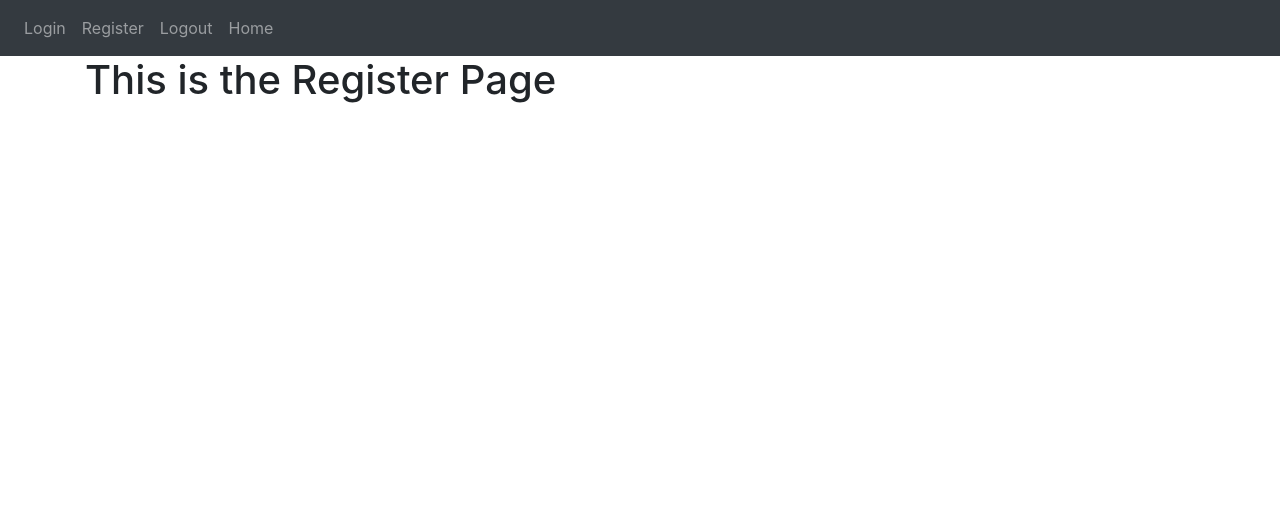
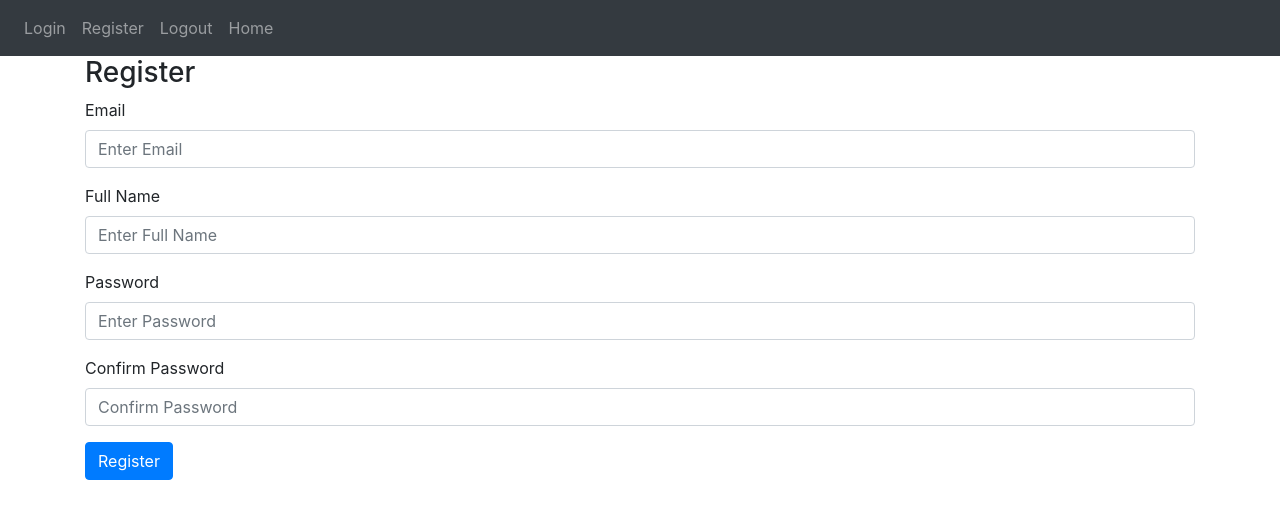
Before and after one commit to megvortex/flask-webapp, a Flask app: page /register in a window 1280 px wide. Shown: the top 519 px of the page. Run offline with Flask 3, Linux system fonts and the light colour scheme; some libraries are stand-ins or nearby versions.

Commit message:
register & login page

```diff
--- a/website/auth.py
+++ b/website/auth.py
@@ -1,13 +1,37 @@
-from flask import Blueprint, render_template
+from flask import Blueprint, render_template, request, flash
+from .models import User
+from werkzeug.security import generate_password_hash, check_password_hash
+
 
 auth = Blueprint('auth', __name__)
 
-@auth.route('/login')
+@auth.route('/login', methods=['GET', 'POST'])
 def login():
-    return render_template('login.html', text="This is the Login Page - Test", boolean=False)
+    data = request.form
+    if request.method == 'POST':
+        print(data)
+    return render_template('login.html', text="This is the Login Page - Test")
 
-@auth.route('/register')
+@auth.route('/register', methods=['GET', 'POST'])
 def register():
+    if request.method == 'POST':
+        email = request.form.get('email')
+        fullname = request.form.get('fullname')
+        password = request.form.get('password')
+        confirm_password = request.form.get('confirm_password')
+
+        if len(email) < 4:
+            flash('Email must be greater than 3 characters', category='error')
+        elif len(fullname) < 6:
+            flash('Full name must be greater than 5 characters', category='error')
+        elif password != confirm_password:
+            flash('Passwords do not match', category='error')
+        elif len(password) < 7:
+            flash('Password must be at least 6 characters', category='error')
+        else:
+            new_user = User(email=email, fullname=fullname, password=password)
+            flash('Account created!', category='success')
+
     return render_template('register.html')
 
 @auth.route('/logout')
--- a/website/templates/base.html
+++ b/website/templates/base.html
@@ -37,6 +37,29 @@
             </div>
         </div>
     </nav>
+    {% with messages = get_flashed_messages(with_categories=true) %}
+    {% if messages %}
+      {% for category, message in messages %}
+      {% if category=='error'%}
+       <div class="alert alert-danger alert-dismissable fade show" role="alert">
+            {{ message }}
+            <button type="button" class="close" data-dismiss="alert" aria-label="Close">
+                <span aria-hidden="true">&times;</span>
+            </button>
+        </div>
+      {% else %}
+        <div class="alert alert-success alert-dismissable fade show" role="alert">
+            {{ message }}
+            <button type="button" class="close" data-dismiss="alert" aria-label="Close">
+                <span aria-hidden="true">&times;</span>
+            </button>
+        </div>
+      {% endif %}
+      {% endfor %}
+    {% endif %}
+    {% endwith %}
+
+
     <div class="container">
         {% block content %}
         {% endblock %}
--- a/website/templates/register.html
+++ b/website/templates/register.html
@@ -1,5 +1,46 @@
 {% extends "base.html" %} {% block title %}Register{% endblock %}
 
 {% block content %}
-<h1>This is the Register Page</h1>
+
+<form method="POST">
+    <h3 algin="center">Register</h3>
+    <div class="form-group">
+        <label for="email">Email</label>
+        <input
+        type="email"
+        class="form-control"
+        id="email"
+        name="email"
+        placeholder="Enter Email"
+        />
+    </div>
+    <div class="form-group">
+        <label for="text">Full Name</label>
+        <input
+        type="text"
+        class="form-control"
+        id="fullname"
+        name="fullname"
+        placeholder="Enter Full Name"
+        />
+    </div>
+    <div class="form-group">
+        <label for="password">Password</label>
+        <input
+        type="password"
+        class=form-control
+        id="password"
+        name="password"
+        placeholder="Enter Password">
+    </div>
+    <div class="form-group">
+        <label for="confirm_password">Confirm Password</label>
+        <input
+        type="password"
+        class="form-control"
+        id="confirm_password"
+        name="confirm_password"
+        placeholder="Confirm Password">
+    </div>
+    <button type="submit" class="btn btn-primary">Register</button>
 {% endblock %}
```
Also changed, not shown: website/__init__.py (+10 -0 lines), website/models.py (+16 -0 lines), website/templates/login.html (+24 -9 lines), instance/database.db (added).
